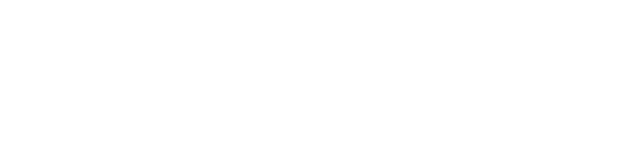
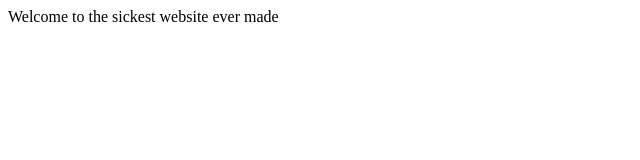
Before and after one commit to stbernard019/stbernard019.github.io, a plain HTML site: page index.html in a window 1280 px wide. Shown: the whole page, without its empty margins (0-640 px from the left). Drawn offline with Linux system fonts and the light colour scheme.

Commit message:
Update index.html

```diff
--- a/index.html
+++ b/index.html
@@ -7,6 +7,6 @@
     <title>Document</title>
 </head>
 <body>
-
+ Welcome to the sickest website ever made
 </body>
 </html>
```
